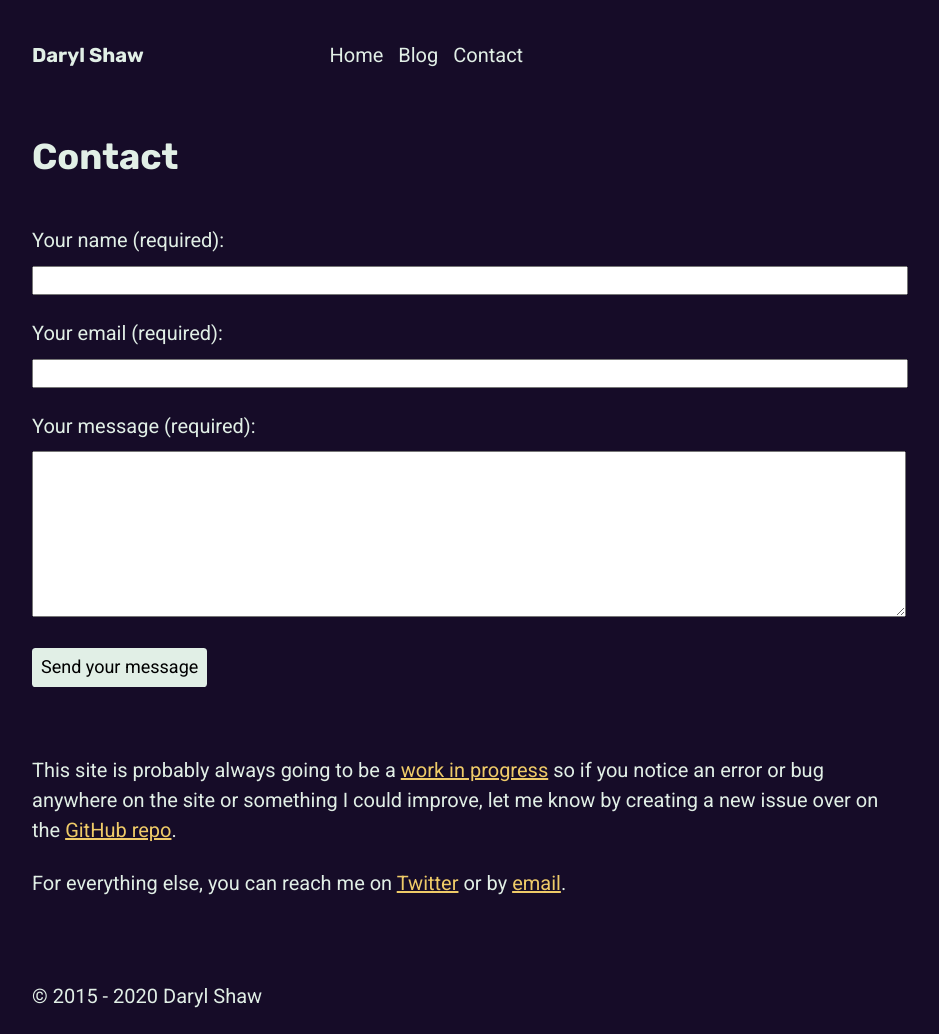
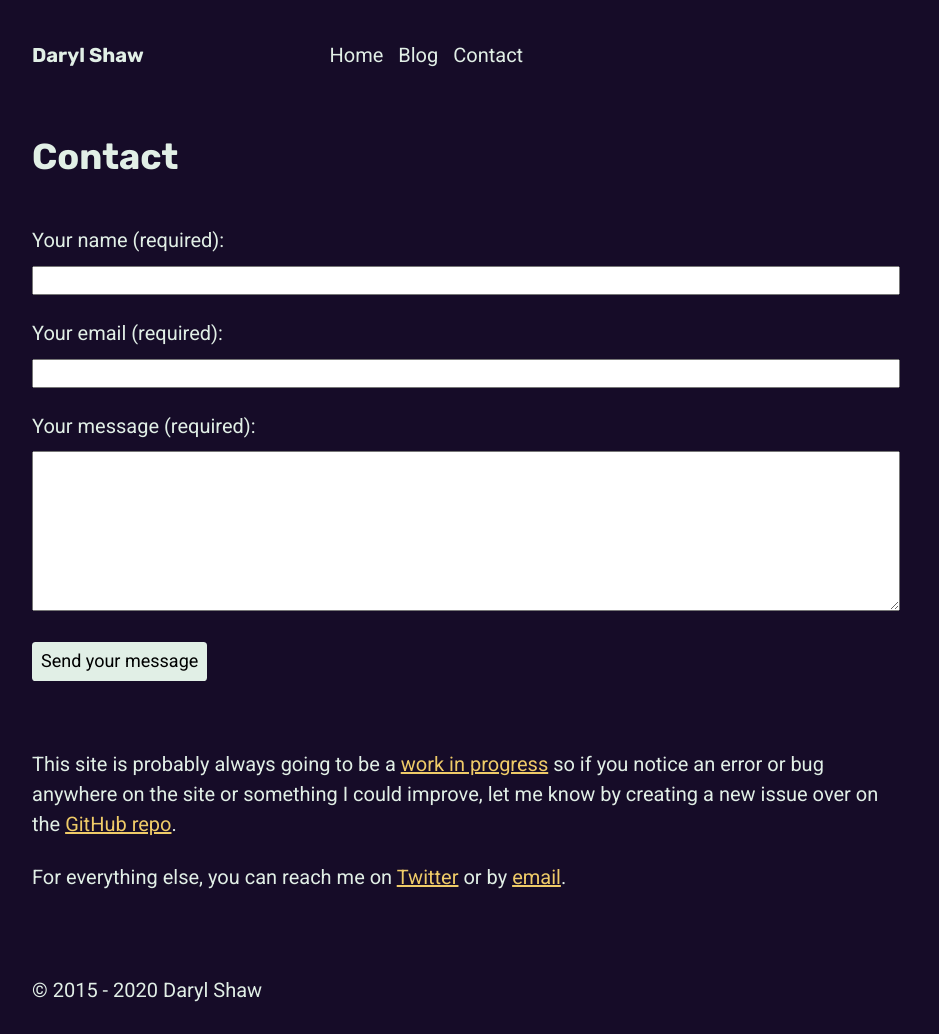
Before and after one commit to darylshaw/darylshaw.co.uk, a Jekyll site: the page built from contact.md, in a window 1280 px wide. Shown: the whole page, without its empty margins (13-952 px from the left). Built offline with Jekyll 4.4.1, drawn with Linux system fonts in a browser that asks for light colours; a script that is not in the unit is left out; comment, search, counter and statistics services are not loaded.

Commit message:
Added box-sizing: border-box to input and textarea

```diff
--- a/_sass/_helpers.scss
+++ b/_sass/_helpers.scss
@@ -28,11 +28,13 @@ label {
 
 input {
   width: 100%;
+  box-sizing: border-box;
 }
 
 textarea {
   width: 100%;
   height: 8em;
+  box-sizing: border-box;
 }
 
 
```
